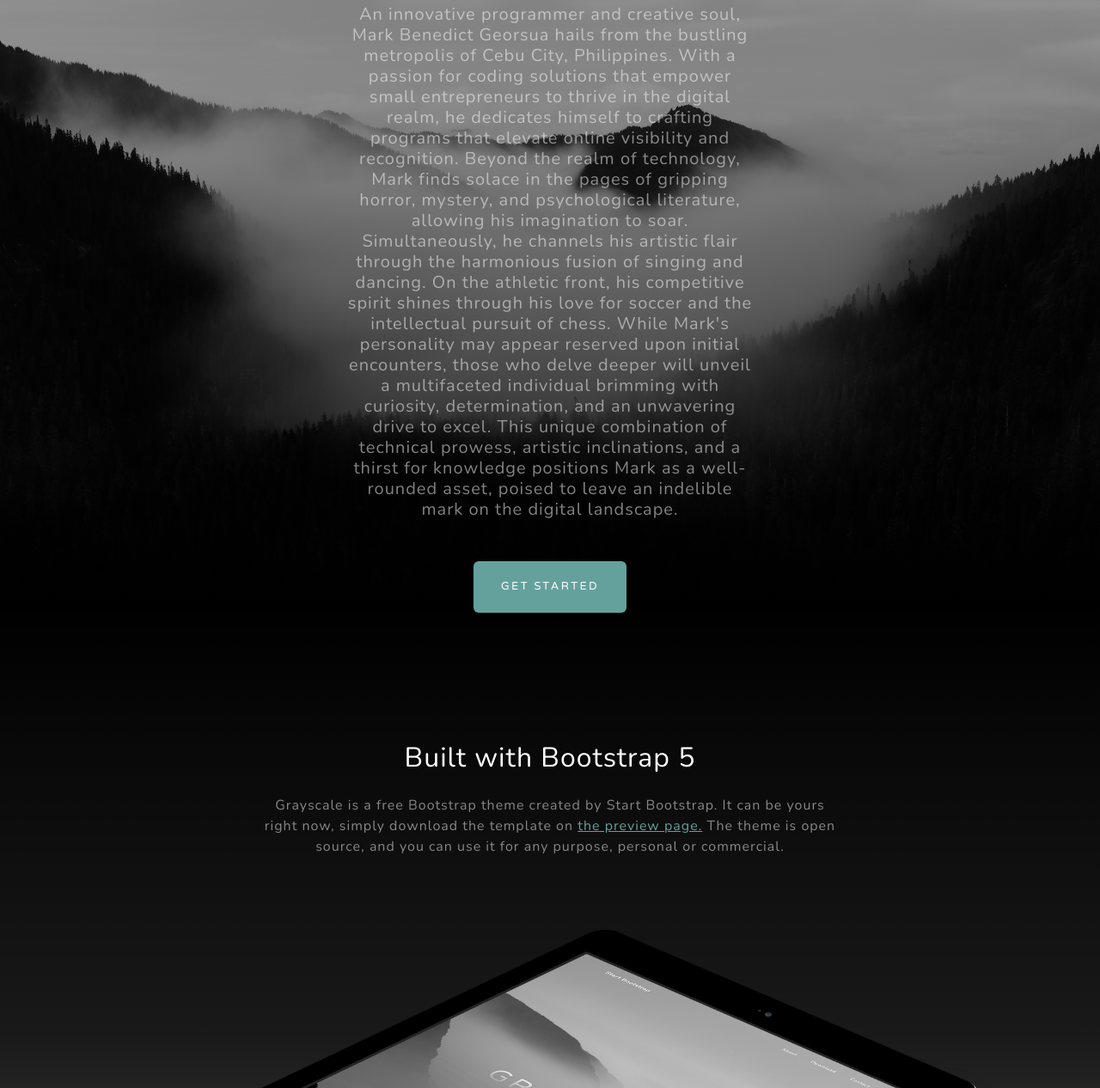
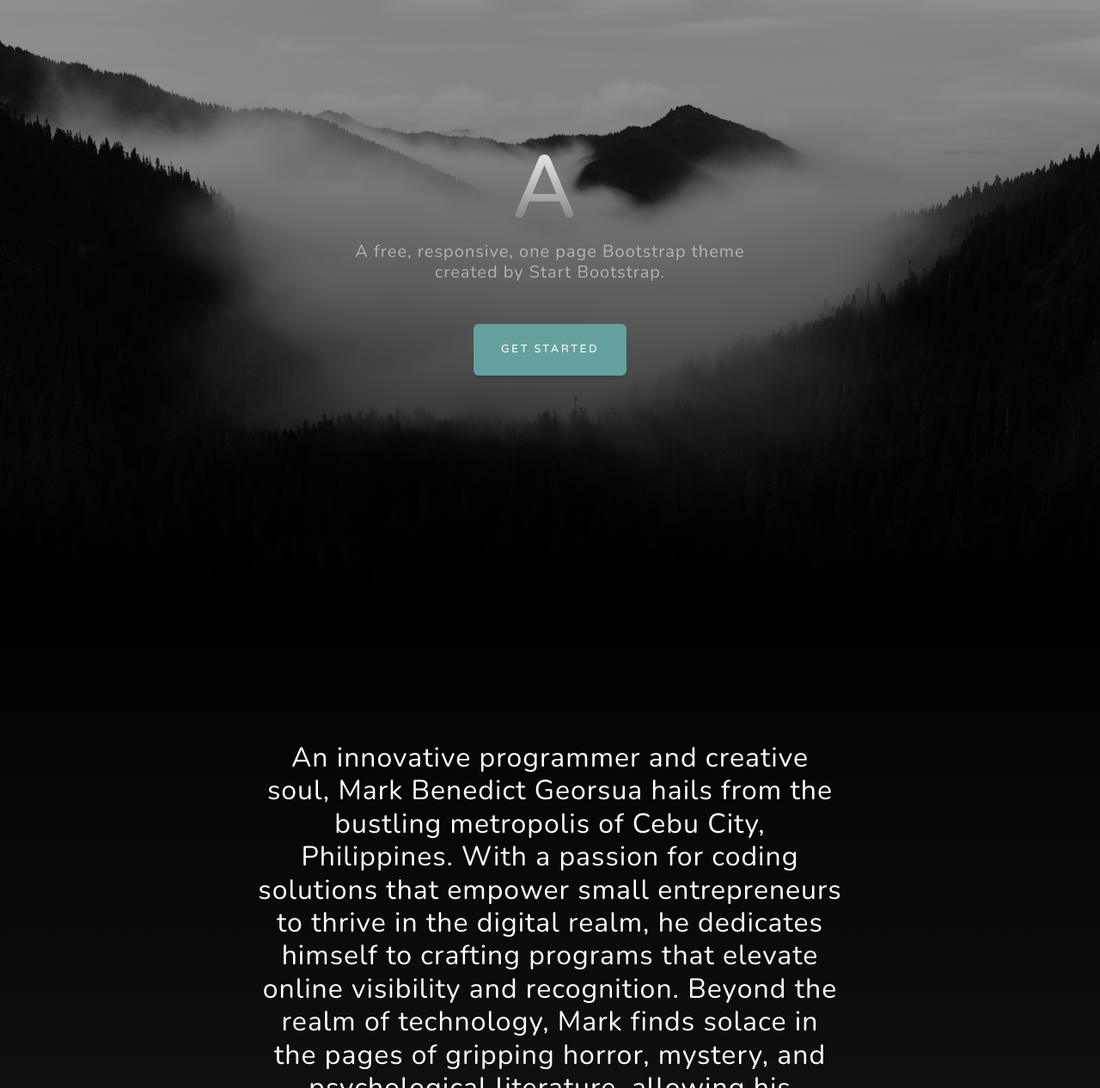
Before and after one commit to Mark3301/Mark3301.github.io, a plain HTML site: page index.html in a window 1280 px wide. Shown: the part 97-1363 px from the top of the page at 86% size. Drawn offline with nearby package versions, Linux system fonts and the light colour scheme.

Commit message:
initial commit
save changes

```diff
--- a/index.html
+++ b/index.html
@@ -5,7 +5,7 @@
         <meta name="viewport" content="width=device-width, initial-scale=1, shrink-to-fit=no" />
         <meta name="description" content="" />
         <meta name="author" content="" />
-        <title>Mark's Personal portfolio</title>
+        <title>Personal portfolio</title>
         <link rel="icon" type="image/x-icon" href="assets/favicon.ico" />
         <!-- Font Awesome icons (free version)-->
         <script src="https://use.fontawesome.com/releases/v6.3.0/js/all.js" crossorigin="anonymous"></script>
@@ -19,7 +19,7 @@
         <!-- Navigation-->
         <nav class="navbar navbar-expand-lg navbar-light fixed-top" id="mainNav">
             <div class="container px-4 px-lg-5">
-                <a class="navbar-brand" href="#page-top">About Mark Benedict's personal life</a>
+                <a class="navbar-brand" href="#page-top">Hi I'm Mark Benedict</a>
                 <button class="navbar-toggler navbar-toggler-right" type="button" data-bs-toggle="collapse" data-bs-target="#navbarResponsive" aria-controls="navbarResponsive" aria-expanded="false" aria-label="Toggle navigation">
                     Menu
                     <i class="fas fa-bars"></i>
@@ -39,9 +39,7 @@
                 <div class="d-flex justify-content-center">
                     <div class="text-center">
                         <h1 class="mx-auto my-0 text-uppercase">a</h1>
-                        <h2 class="text-white-50 mx-auto mt-2 mb-5">An innovative programmer and creative soul, Mark Benedict Georsua hails from the bustling metropolis of Cebu City, Philippines. With a passion for coding solutions that empower small entrepreneurs to thrive in the digital realm, he dedicates himself to crafting programs that elevate online visibility and recognition. Beyond the realm of technology,
-                            Mark finds solace in the pages of gripping horror, mystery, and psychological literature, allowing his imagination to soar. Simultaneously, he channels his artistic flair through the harmonious fusion of singing and dancing. On the athletic front, his competitive spirit shines through his love for soccer and the intellectual pursuit of chess.
-                            While Mark's personality may appear reserved upon initial encounters, those who delve deeper will unveil a multifaceted individual brimming with curiosity, determination, and an unwavering drive to excel. This unique combination of technical prowess, artistic inclinations, and a thirst for knowledge positions Mark as a well-rounded asset, poised to leave an indelible mark on the digital landscape.</h2>
+                        <h2 class="text-white-50 mx-auto mt-2 mb-5">A free, responsive, one page Bootstrap theme created by Start Bootstrap.</h2>
                         <a class="btn btn-primary" href="#about">Get Started</a>
                     </div>
                 </div>
@@ -52,15 +50,11 @@
             <div class="container px-4 px-lg-5">
                 <div class="row gx-4 gx-lg-5 justify-content-center">
                     <div class="col-lg-8">
-                        <h2 class="text-white mb-4">Built with Bootstrap 5</h2>
-                        <p class="text-white-50">
-                            Grayscale is a free Bootstrap theme created by Start Bootstrap. It can be yours right now, simply download the template on
-                            <a href="https://startbootstrap.com/theme/grayscale/">the preview page.</a>
-                            The theme is open source, and you can use it for any purpose, personal or commercial.
-                        </p>
+                        <h2 class="text-white mb-4">An innovative programmer and creative soul, Mark Benedict Georsua hails from the bustling metropolis of Cebu City, Philippines. With a passion for coding solutions that empower small entrepreneurs to thrive in the digital realm, he dedicates himself to crafting programs that elevate online visibility and recognition.
+                            Beyond the realm of technology, Mark finds solace in the pages of gripping horror, mystery, and psychological literature, allowing his imagination to soar. Simultaneously, he channels his artistic flair through the harmonious fusion of singing and dancing. On the athletic front, his competitive spirit shines through his love for soccer and the intellectual pursuit of chess.
+                            While Mark's personality may appear reserved upon initial encounters, those who delve deeper will unveil a multifaceted individual brimming with curiosity, determination, and an unwavering drive to excel. This unique combination of technical prowess, artistic inclinations, and a thirst for knowledge positions Mark as a well-rounded asset, poised to leave an indelible mark on the digital landscape.</h2>
                     </div>
                 </div>
-                <img class="img-fluid" src="assets/img/ipad.png" alt="..." />
             </div>
         </section>
         <!-- Projects-->
```
